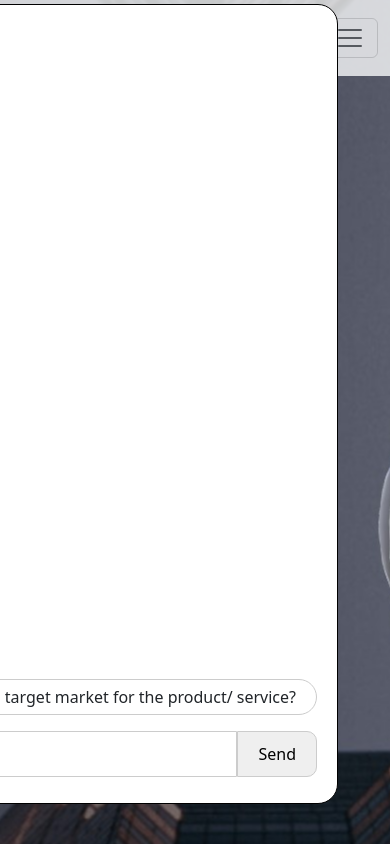
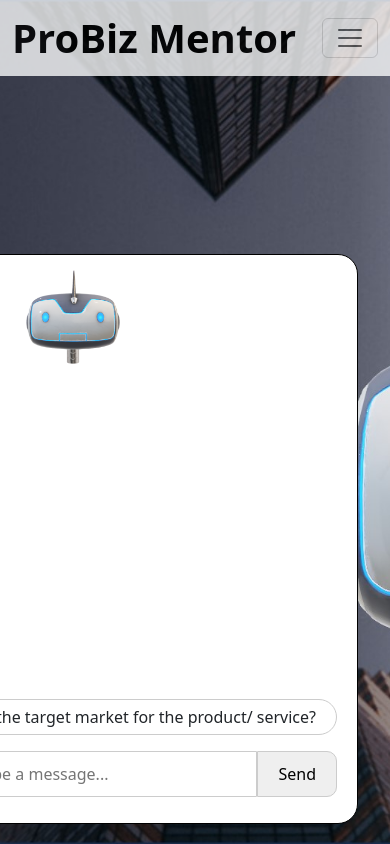
Before and after one commit to tristanleevelardo/Probiz, a Django app: page /chat/ in a window 390 px wide. Run offline with Django 4.2, Linux system fonts and the light colour scheme.

Commit message:
feat(component): :sparkles: add media querry

```diff
--- a/App/templates/base.html
+++ b/App/templates/base.html
@@ -49,4 +49,9 @@
   body {
     background: url("{% static "images/bg.jpg" %}") no-repeat center center;
   }
+  @media screen and (max-width: 1366px) {
+    body{
+      background-size: cover;
+    }
+  }
 </style>
--- a/App/templates/chat.html
+++ b/App/templates/chat.html
@@ -190,6 +190,51 @@
     margin-bottom: 5px;
     align-self: flex-start;
   }
+  @media only screen and (max-width: 1366px) {
+    .container {
+      right: 10px;
+      bottom: 10px;
+    }
+    .card-custom {
+      width: 570px;
+      height: 570px;
+    }
+
+    .form-control-custom {
+      width: 450px;
+    }
+
+
+
+    .chat-cloud {
+      width: 100%; /* Adjust the width to fit the container */
+      display: flex;
+      flex-direction: column;
+      padding: 10px; /* Add padding for better appearance */
+      overflow-y: auto; /* Enable vertical scrolling */
+      max-height: 300px; /* Set maximum height and enable scrolling */
+    }
+
+    .my-message {
+      background-color: #4e5a66;
+      border-radius: 15px;
+      color: white;
+      padding: 10px;
+      max-width: 70%;
+      margin-bottom: 5px;
+      align-self: flex-end;
+    }
+
+    .reply-message {
+      color: black;
+      background-color: #eaeaea;
+      border-radius: 15px;
+      padding: 10px;
+      max-width: 70%;
+      margin-bottom: 5px;
+      align-self: flex-start;
+    }
+  }
 </style>
 <!-- Include the script after jQuery and Bootstrap -->
 <script
--- a/App/templates/index.html
+++ b/App/templates/index.html
@@ -25,6 +25,12 @@
     background-color: #bfbfbf;
     color: black;
   }
+
+  @media screen and (max-width: 1366px) {
+    .container {
+      top: 300px;
+    }
+  }
 </style>
 
 <div class="container">
```
